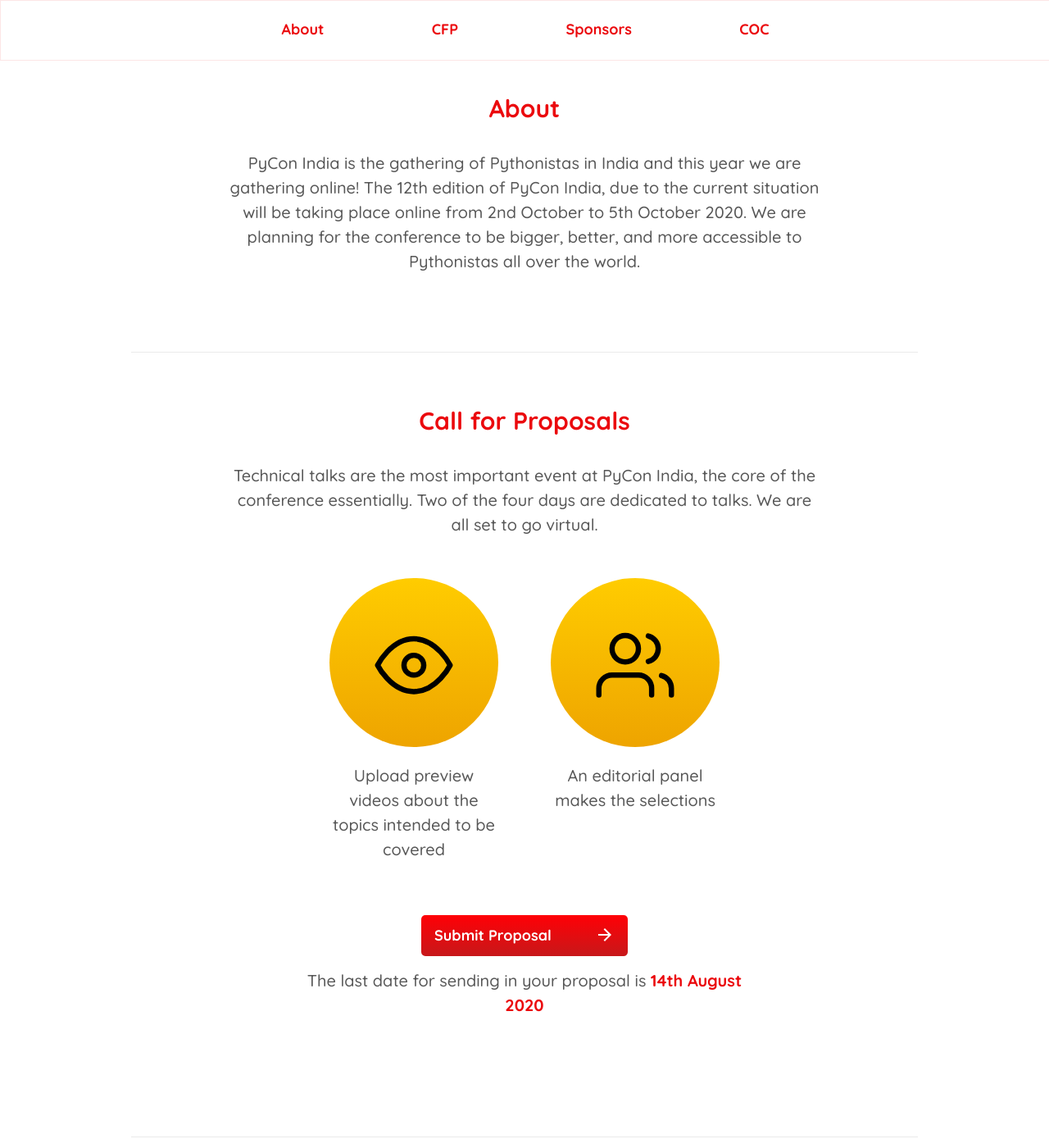
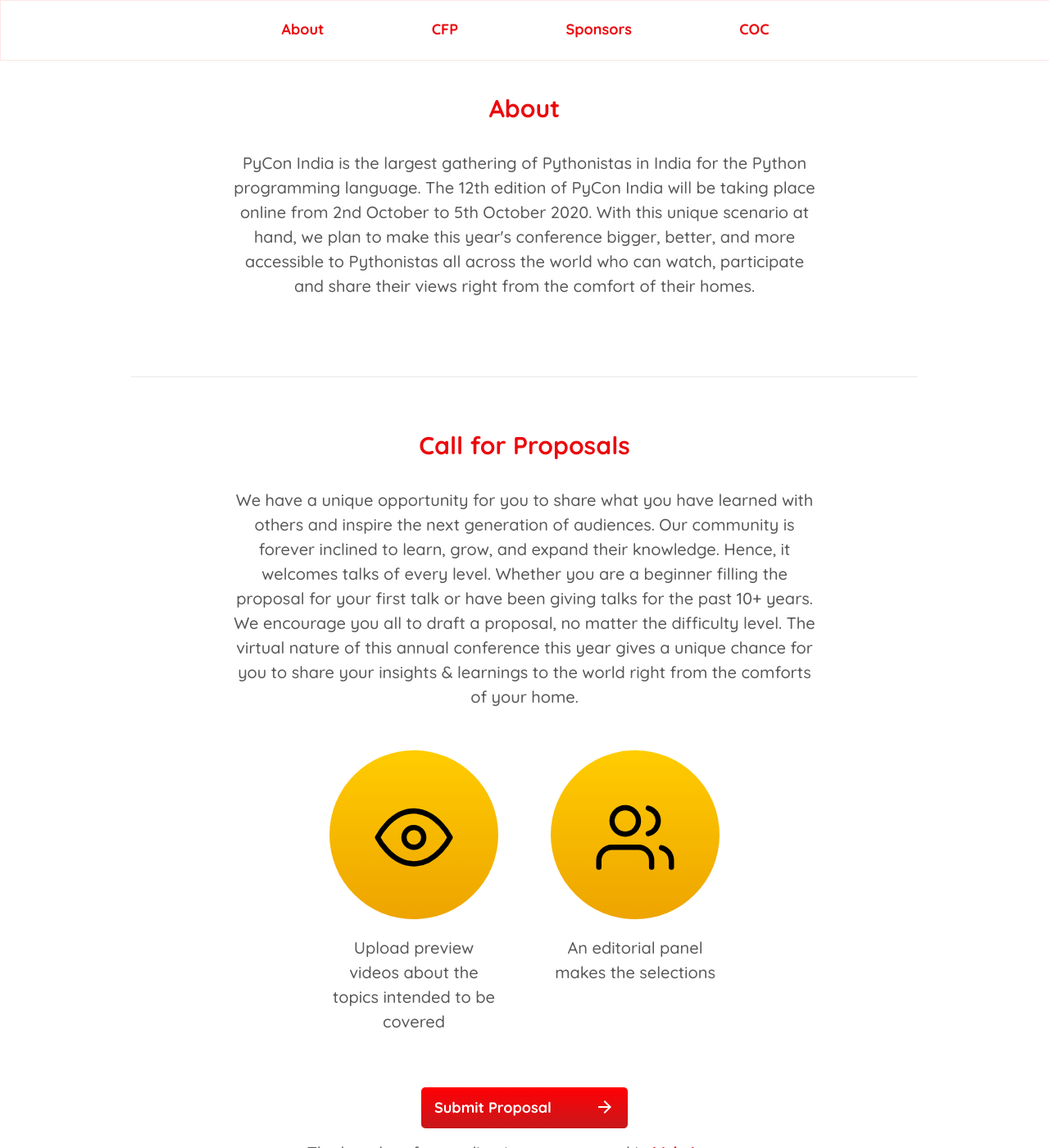
Before and after one commit to pythonindia/inpycon2020, a Jekyll site: the page built from index.md, in a window 1280 px wide and 1400 px high, scrolled down 821 px. Shown: the whole window at 82% size. Built offline with Jekyll 4.4.1, drawn with Linux system fonts in a browser that asks for light colours.

Commit message:
Update about and cfp description

```diff
--- a/_includes/about.html
+++ b/_includes/about.html
@@ -2,12 +2,13 @@
   <div class="page-details">
     <div class="title">About</div>
     <div class="description">
-      PyCon India is the gathering of Pythonistas in India and
-      this year we are gathering online! The 12th
-      edition of PyCon India, due to the current situation will
-      be taking place online from 2nd October to 5th October 2020.
-      We are planning for the conference to be bigger, better,
-      and more accessible to Pythonistas all over the world.
+      PyCon India is the largest gathering of Pythonistas in India
+      for the Python programming language. The 12th edition of PyCon
+      India will be taking place online from 2nd October to 5th October 2020.
+      With this unique scenario at hand, we plan to make this year's
+      conference bigger, better, and more accessible to Pythonistas all
+      across the world who can watch, participate and share their views
+      right from the comfort of their homes.
     </div>
   </div>
 </div>
--- a/_includes/cfp.html
+++ b/_includes/cfp.html
@@ -2,9 +2,13 @@
   <div class="page-details">
     <div class="title">Call  for Proposals</div>
     <div class="description">
-      Technical talks are the most important event at PyCon India,
-      the core of the conference essentially. Two of the four days
-      are dedicated to talks. We are all set to go virtual.
+      We have a unique opportunity for you to share what you have learned with others and inspire
+      the next generation of audiences. Our community is forever inclined to learn, grow, and
+      expand their knowledge. Hence, it welcomes talks of every level. Whether you are a beginner
+      filling the proposal for your first talk or have been giving talks for the past 10+ years.
+      We encourage you all to draft a proposal, no matter the difficulty level. The virtual nature
+      of this annual conference this year gives a unique chance for you to share your insights &
+      learnings to the world right from the comforts of your home.
     </div>
     <div class="flex justify-center content">
       <div class="page-points flex flex-column">
```
